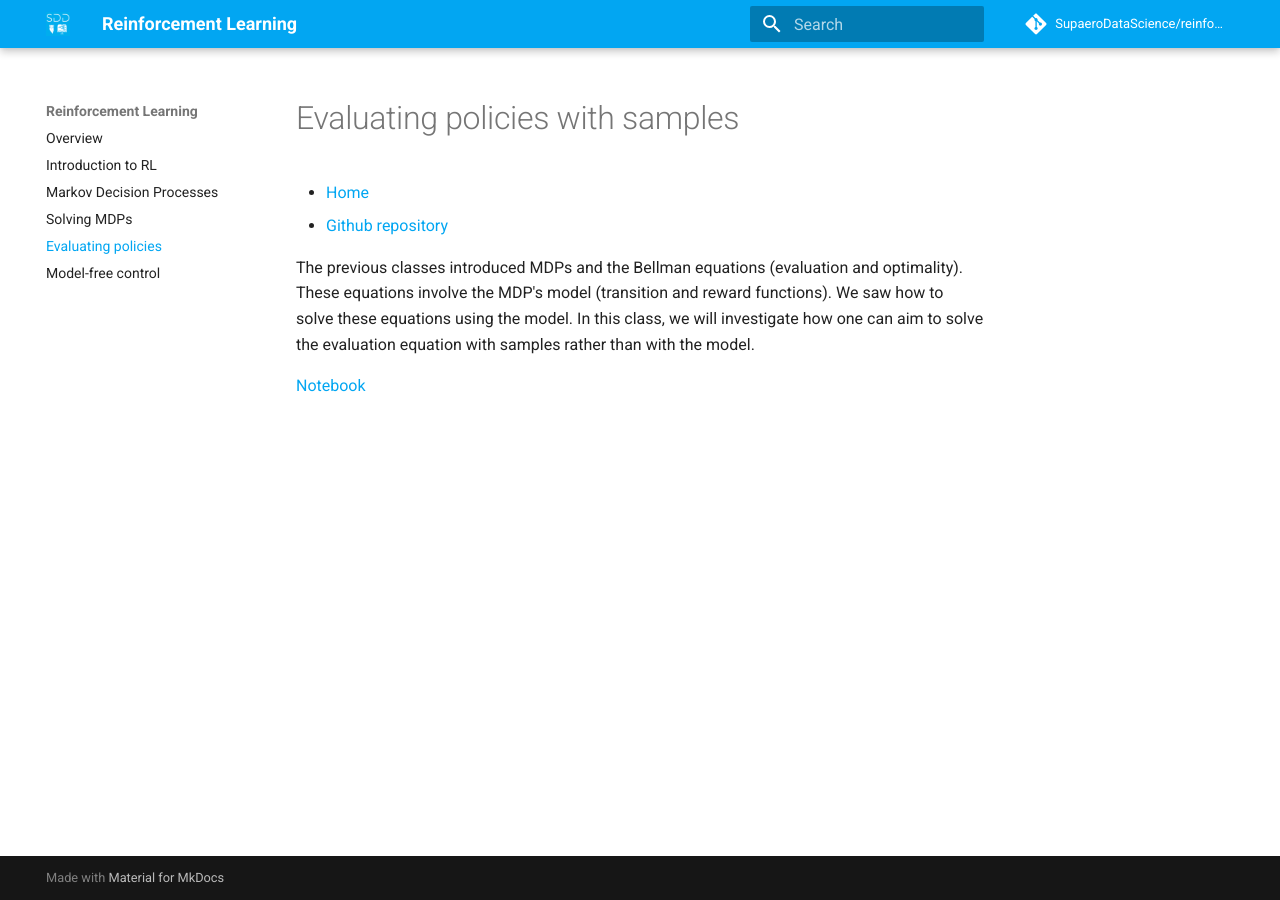
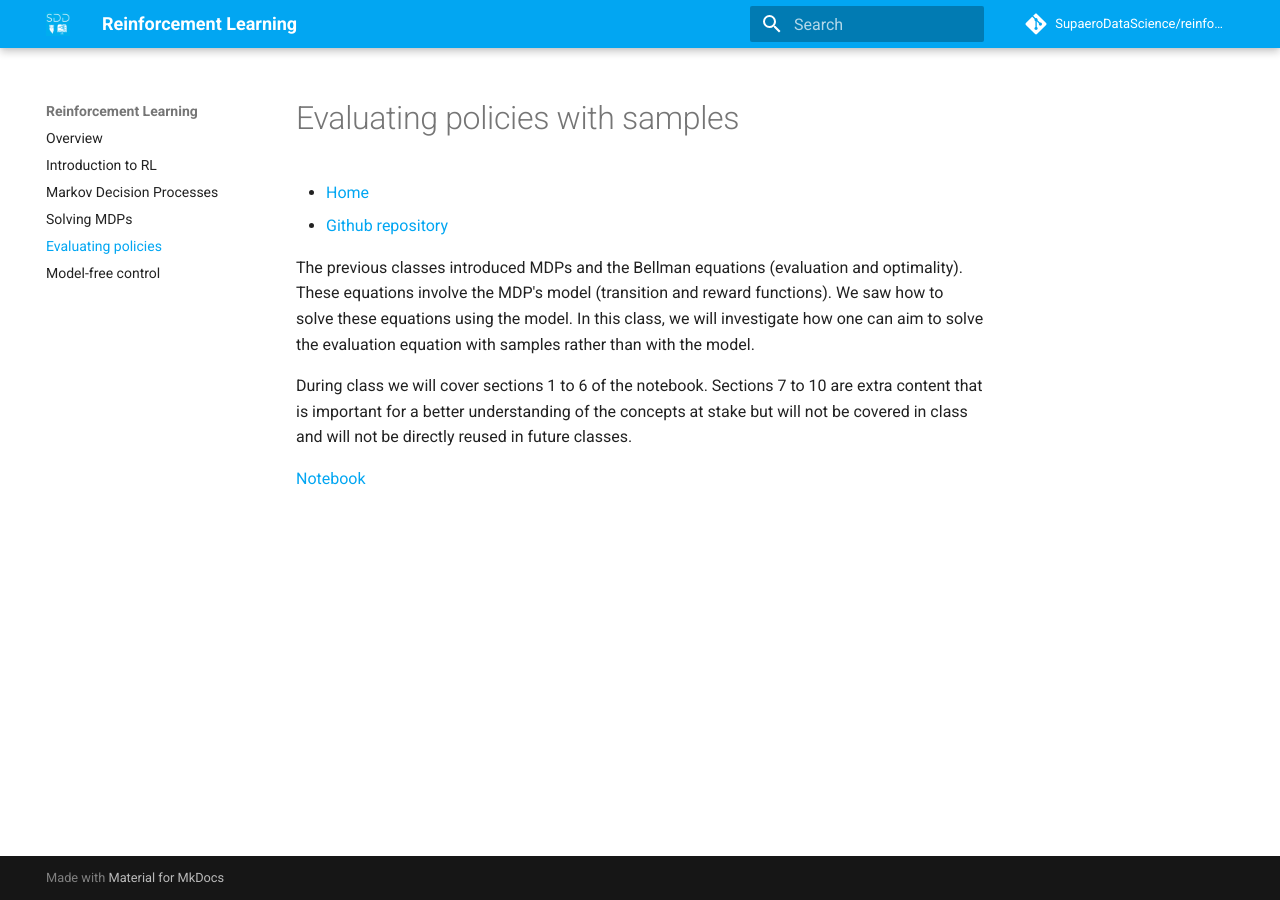
Before and after one commit to SupaeroDataScience/reinforcement-learning, an MkDocs documentation site: the page built from docs/RL3-eval.md, in a window 1280 px wide. Built offline with MkDocs 1.6.1 and Material for MkDocs 9.7.7, drawn with Linux system fonts in a browser that asks for light colours; comment, search, counter and statistics services are not loaded.

Commit message:
updated website

```diff
--- a/docs/RL3-eval.md
+++ b/docs/RL3-eval.md
@@ -5,4 +5,6 @@
 
 The previous classes introduced MDPs and the Bellman equations (evaluation and optimality). These equations involve the MDP's model (transition and reward functions). We saw how to solve these equations using the model. In this class, we will investigate how one can aim to solve the evaluation equation with samples rather than with the model.
 
+During class we will cover sections 1 to 6 of the notebook. Sections 7 to 10 are extra content that is important for a better understanding of the concepts at stake but will not be covered in class and will not be directly reused in future classes.
+
 [Notebook](https://github.com/SupaeroDataScience/reinforcement-learning/blob/master/notebooks/RL3%20-%20Evaluating%20policies%20with%20samples.ipynb)
```
Also changed, not shown: docs/RL2-DP.md (+2 -0 lines).
